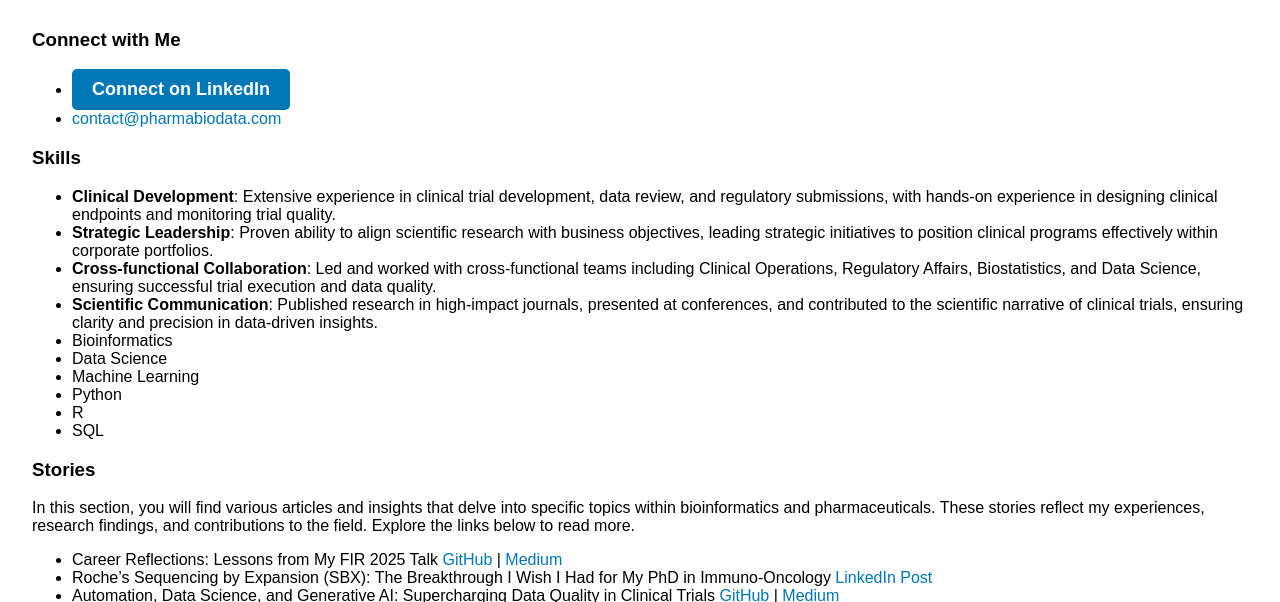
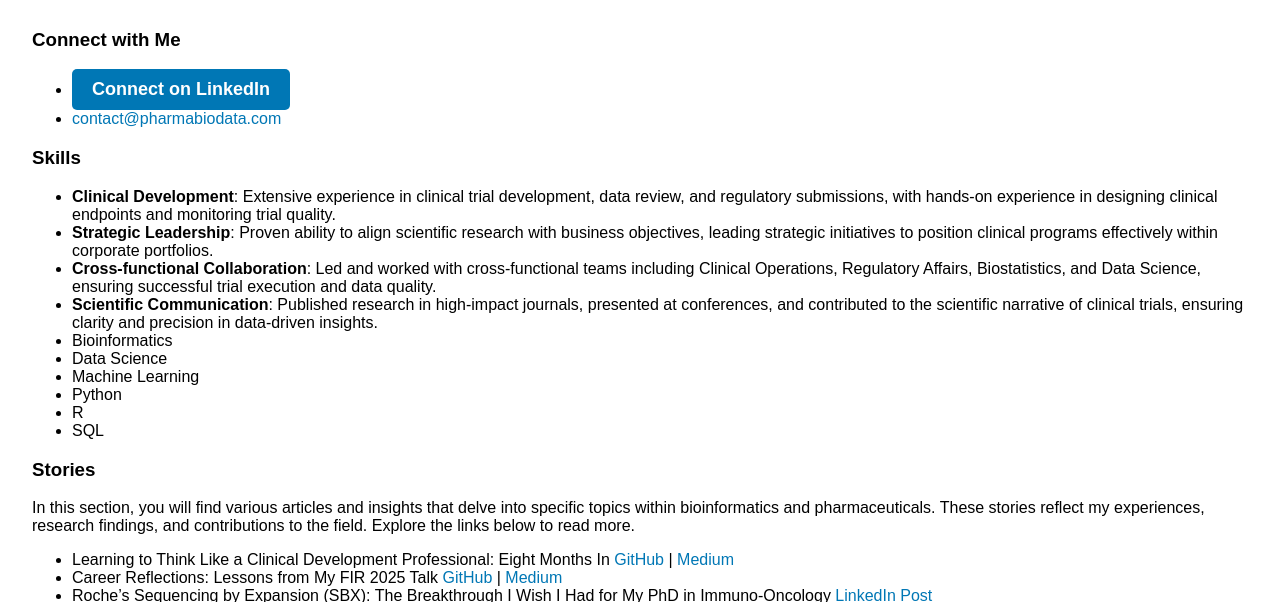
Before and after one commit to andreagrioni/andreagrioni.github.io, a plain HTML site: page index.html in a window 1280 px wide. Shown: the part 172-774 px from the top of the page. Drawn offline with Linux system fonts and the light colour scheme.

Commit message:
add index AG014

```diff
--- a/index.html
+++ b/index.html
@@ -54,6 +54,7 @@
 <p>In this section, you will find various articles and insights that delve into specific topics within bioinformatics and pharmaceuticals. These stories reflect my experiences, research findings, and contributions to the field. Explore the links below to read more.</p>
 
 <ul>
+  <li>Learning to Think Like a Clinical Development Professional: Eight Months In <a href="https://github.com/andreagrioni/ag-codestories/blob/main/vignettes/AG014_clinical_development.md" target="_blank">GitHub</a> | <a href="https://medium.com/@grioni.andrea/learning-to-think-like-a-clinical-development-professional-eight-months-in-33ad13b8c435" target="_blank">Medium</a></li>
   <li>Career Reflections: Lessons from My FIR 2025 Talk <a href="https://github.com/andreagrioni/ag-codestories/blob/main/vignettes/AG013_FIR_presentation.md" target="_blank">GitHub</a> | <a href="https://medium.com/@grioni.andrea/from-academia-to-pharma-what-i-learned-what-i-wish-i-knew-and-how-you-can-succeed-1bec3adce332" target="_blank">Medium</a></li>
   <li>Roche’s Sequencing by Expansion (SBX): The Breakthrough I Wish I Had for My PhD in Immuno-Oncology <a href="https://www.linkedin.com/pulse/roches-sequencing-expansion-sbx-breakthrough-i-wish-my-grioni-ph-d--rqd1e" target="_blank">LinkedIn Post</a></li>
   <li>Automation, Data Science, and Generative AI: Supercharging Data Quality in Clinical Trials <a href="https://github.com/andreagrioni/ag-codestories/blob/main/vignettes/AG012_DS_AI_Aut_clinical_trials.md" target="_blank">GitHub</a> | <a href="https://medium.com/@grioni.andrea/automation-data-science-and-generative-ai-supercharging-data-quality-in-clinical-trials-565bf9c6f72b" target="_blank">Medium</a></li>
```
